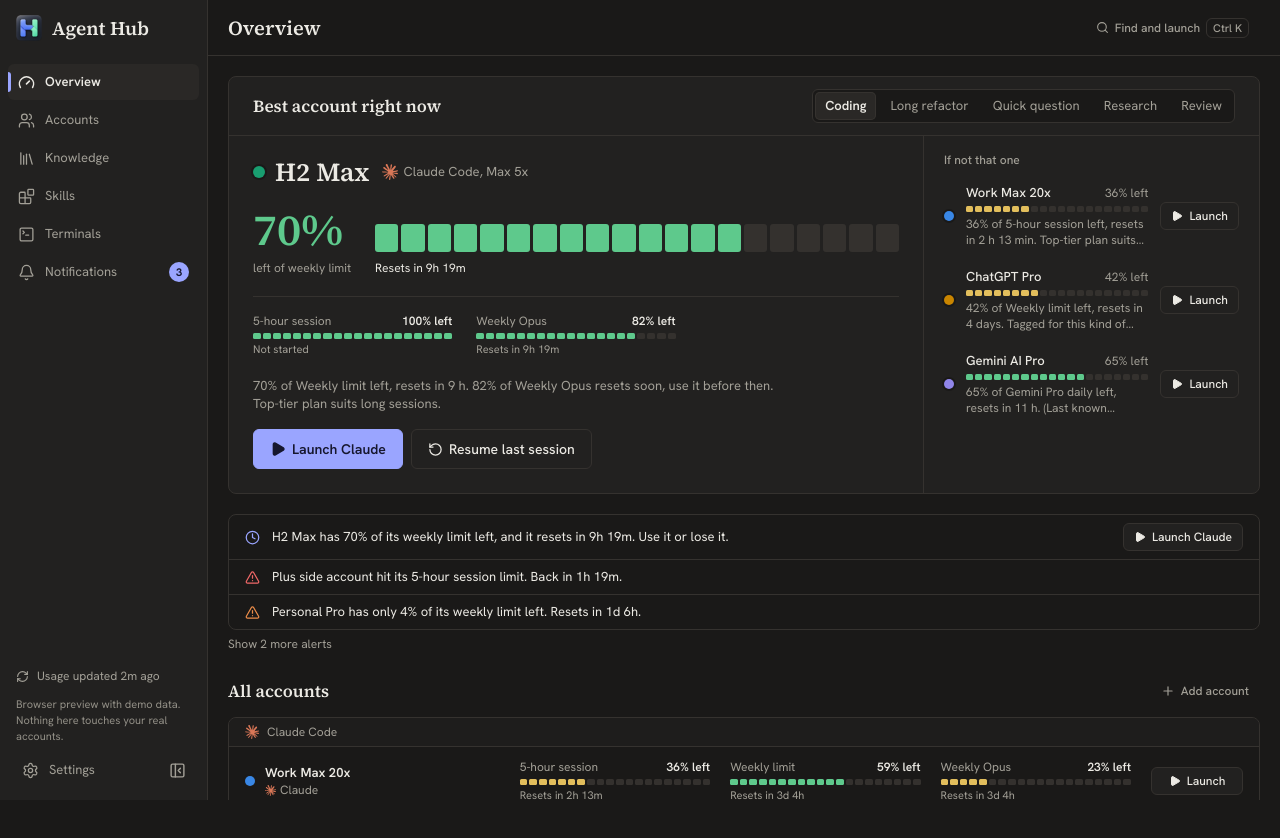
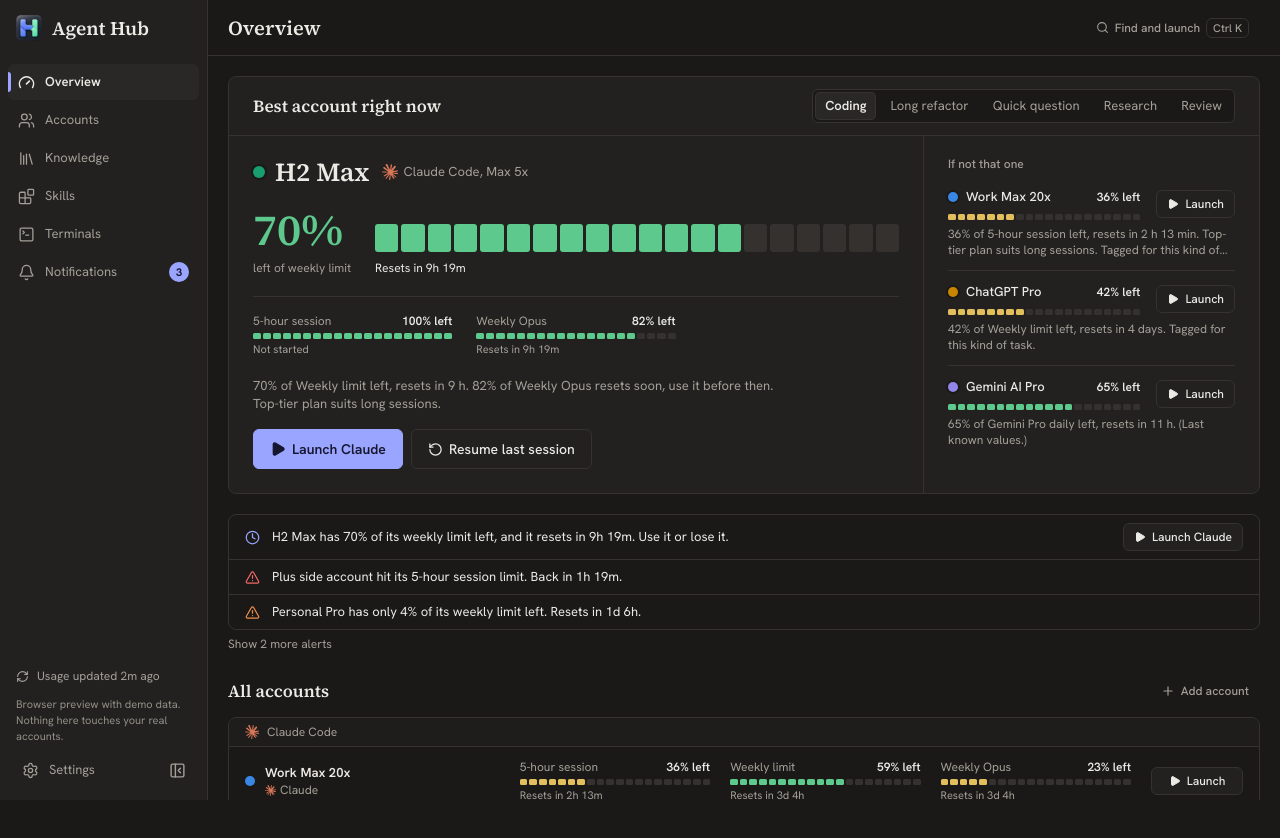
Before and after one commit to CristiMachine25/agent-hub, a React (Vite) app: page / in a window 1280 px wide. Shown: the top 838 px of the page. Built offline with nearby package versions, Linux system fonts and the light colour scheme.

Commit message:
Tighten the alternative accounts beside the recommendation

```diff
--- a/src/screens/Overview.tsx
+++ b/src/screens/Overview.tsx
@@ -226,10 +226,10 @@
               )}
             </div>
           </div>
-          <div className="border-t border-rivet px-5 py-4 min-[1100px]:border-l min-[1100px]:border-t-0">
-            <h3 className="mb-2 text-xs font-medium text-muted">If not that one</h3>
-            {others.length === 0 && <p className="text-muted">No other account has room right now.</p>}
-            <ul className="space-y-1">
+          <div className="border-t border-rivet px-6 pb-3 pt-5 min-[1100px]:border-l min-[1100px]:border-t-0">
+            <h3 className="text-xs font-medium text-muted">If not that one</h3>
+            {others.length === 0 && <p className="mt-3 text-muted">No other account has room right now.</p>}
+            <ul className="mt-1 divide-y divide-rivet">
               {others.map((r) => (
                 <AltRow key={r.accountId} rec={r} account={accounts.find((a) => a.id === r.accountId)!} snap={usage[r.accountId]} />
               ))}
@@ -246,19 +246,19 @@
   const bind = bindingWindow(snap)
   const left = bind ? leftOf(bind) : 0
   return (
-    <li className="group flex items-center gap-3 rounded px-2 py-2 -mx-2 hover:bg-raised">
-      <AccountDot account={account} />
-      <div className="min-w-0 flex-1">
-        <div className="flex items-baseline justify-between gap-2">
-          <span className="truncate font-medium">{account.label}</span>
-          <span className="shrink-0 text-xs tabular-nums text-muted">{formatPct(left)} left</span>
+    <li className="grid grid-cols-[minmax(0,1fr)_auto] items-center gap-x-4 py-3">
+      <div className="min-w-0">
+        <div className="flex items-center gap-2">
+          <AccountDot account={account} />
+          <span className="min-w-0 flex-1 truncate font-medium">{account.label}</span>
+          <span className="shrink-0 text-xs font-semibold tabular-nums">{formatPct(left)} left</span>
         </div>
-        <Meter left={left} cells={20} size="xs" label={`${account.label} quota left`} className="mt-1" />
-        <p className="mt-1 line-clamp-2 text-xs text-muted" data-tip={rec.reason}>
-          {rec.reason}
-        </p>
+        <Meter left={left} cells={20} size="xs" label={`${account.label} quota left`} className="mt-2" />
       </div>
       <PrimaryLaunch account={account} prov={prov} className="btn btn-sm" short />
+      <p className="col-span-2 mt-1.5 line-clamp-2 text-xs text-muted" data-tip={rec.reason}>
+        {rec.reason}
+      </p>
     </li>
   )
 }
```
